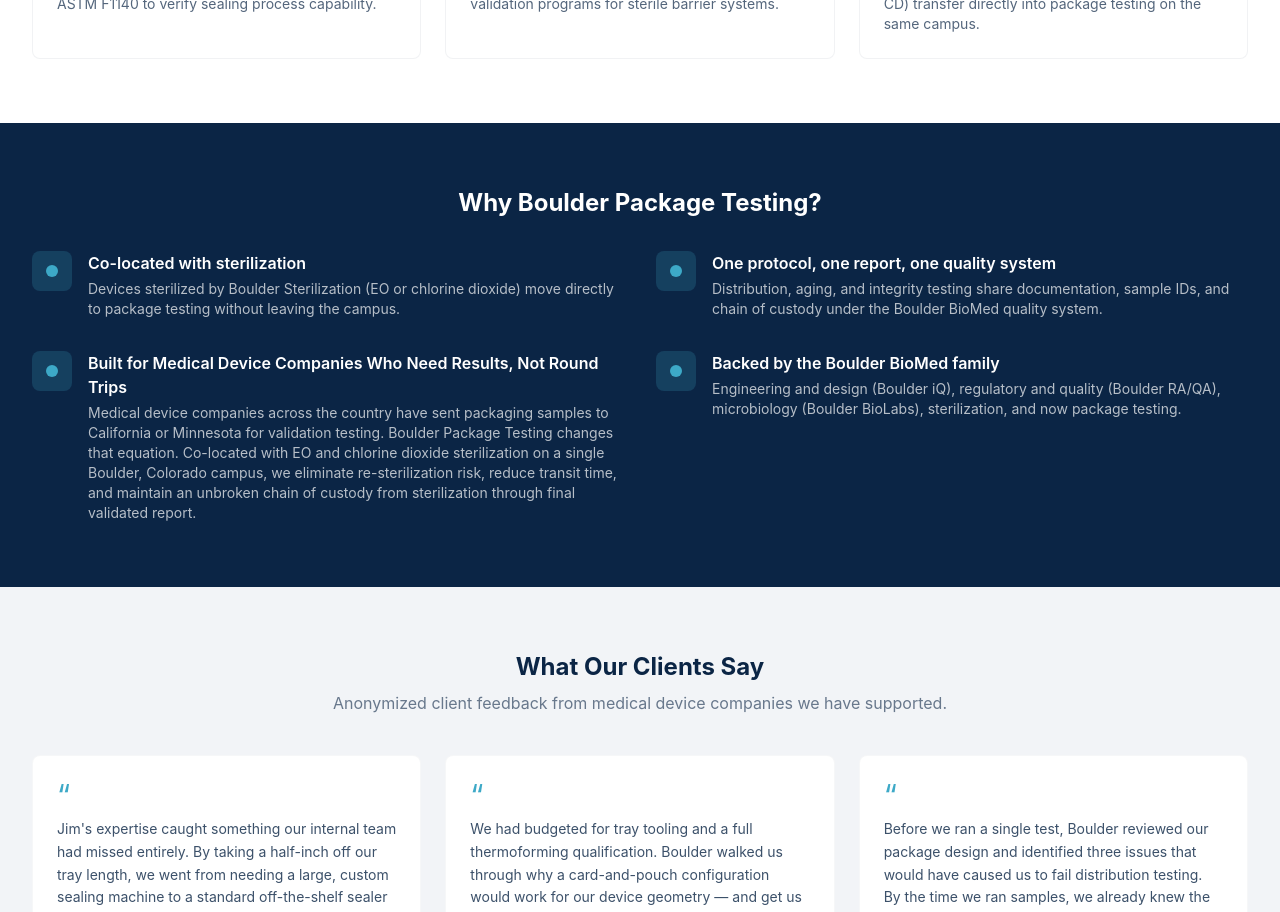
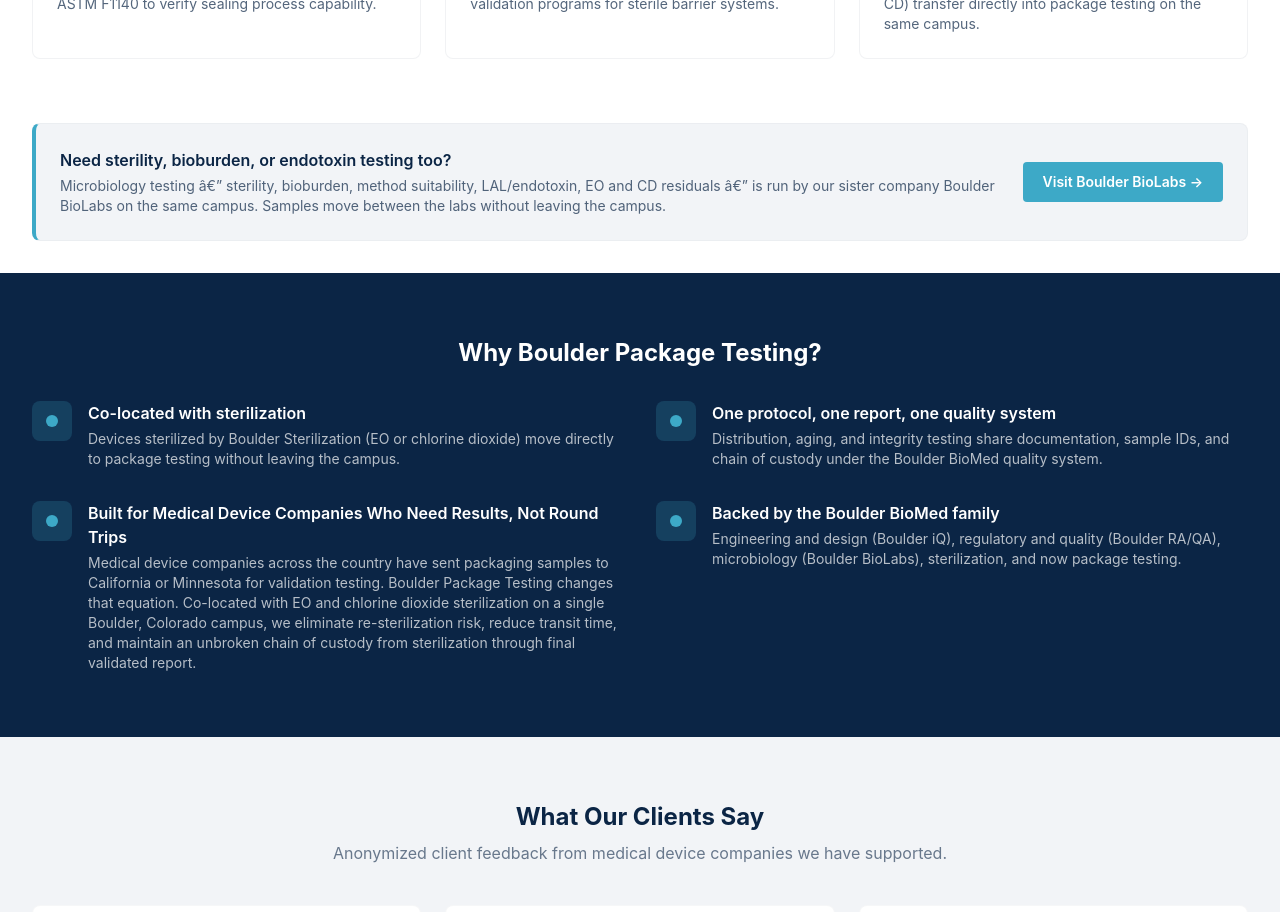
Before and after one commit to BoulderBioMed/boulder-package-testing, a Next.js app: page / in a window 1280 px wide. Shown: the part 1820-2732 px from the top of the page. Built offline with nearby package versions, Linux system fonts and the light colour scheme; no server answers.

Commit message:
feat: add Boulder BioLabs cross-link callout to homepage between Services and Why Boulder

```diff
--- a/app/page.tsx
+++ b/app/page.tsx
@@ -136,7 +136,21 @@ export default function HomePage() {
         </div>
       </section>
 
-      {/* Why Boulder */}
+
+      {/* Sister-site cross-link */}
+      <section className="bg-white pb-8">
+        <div className="max-w-7xl mx-auto px-4 sm:px-6 lg:px-8">
+          <div className="bg-gray-light border border-gray-medium/20 rounded-lg p-6 flex flex-col sm:flex-row items-start sm:items-center gap-4 border-l-4 border-l-teal">
+            <div className="flex-1">
+              <h3 className="text-base font-semibold text-navy mb-1">Need sterility, bioburden, or endotoxin testing too?</h3>
+              <p className="text-sm text-navy/70">Microbiology testing â€” sterility, bioburden, method suitability, LAL/endotoxin, EO and CD residuals â€” is run by our sister company Boulder BioLabs on the same campus. Samples move between the labs without leaving the campus.</p>
+            </div>
+            <a href="https://boulderbiolabs.com/" target="_blank" rel="noopener" className="shrink-0 inline-block bg-teal text-white px-5 py-2.5 rounded font-semibold text-sm hover:bg-teal/90 transition-colors whitespace-nowrap">Visit Boulder BioLabs &rarr;</a>
+          </div>
+        </div>
+      </section>
+
+{/* Why Boulder */}
       <section className="bg-navy text-white py-16">
         <div className="max-w-7xl mx-auto px-4 sm:px-6 lg:px-8">
           <h2 className="text-2xl font-bold text-center mb-8">Why Boulder Package Testing?</h2>
```
